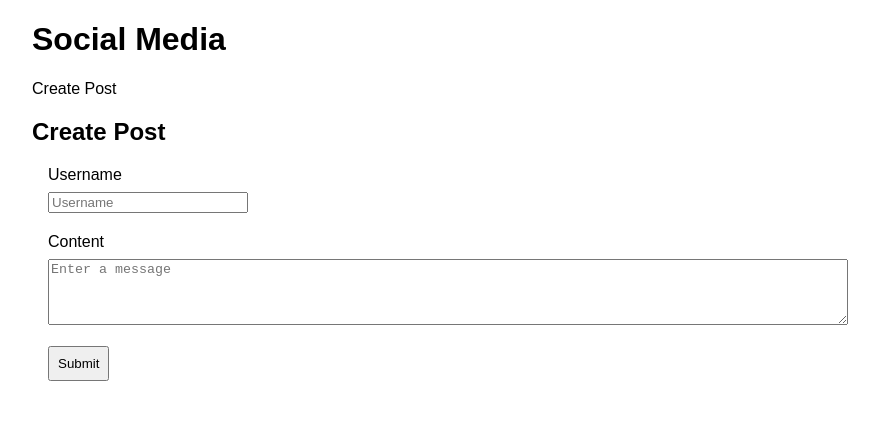
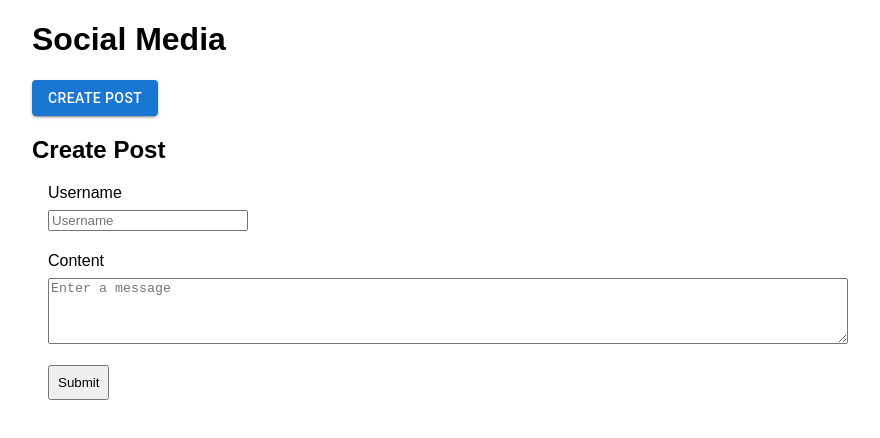
Before and after one commit to MackenzieJoyce/social-media, a Next.js app: page /add-post in a window 1280 px wide. Shown: the top 438 px of the page, without its empty margins (0-880 px from the left). Built offline with nearby package versions, Linux system fonts and the light colour scheme.

Commit message:
STYLING - added MaterialUI button.

```diff
--- a/components/Header.tsx
+++ b/components/Header.tsx
@@ -1,10 +1,15 @@
 import Link from 'next/link';
+import Button from '@mui/material/Button';
 
 const Header = () => {
     return(
         <>
             <h1>Social Media</h1>
-            <Link href="/add-post">Create Post</Link>
+            <Link href="/add-post">
+            <Button variant="contained">Create Post</Button>
+
+                {/* Create Post */}
+            </Link>
         </>
     )
 }
--- a/package.json
+++ b/package.json
@@ -12,6 +12,7 @@
     "@emotion/react": "^11.10.5",
     "@emotion/styled": "^11.10.5",
     "@mui/material": "^5.10.13",
+    "@mui/styled-engine-sc": "^5.10.6",
     "@types/node": "18.11.9",
     "@types/react": "18.0.25",
     "@types/react-dom": "18.0.8",
@@ -22,6 +23,7 @@
     "next": "13.0.2",
     "react": "^18.2.0",
     "react-dom": "18.2.0",
+    "styled-components": "^5.3.6",
     "typescript": "4.8.4"
   }
 }
```
Also changed, not shown: 1 other file (tests, documents, lock files or other folders).
